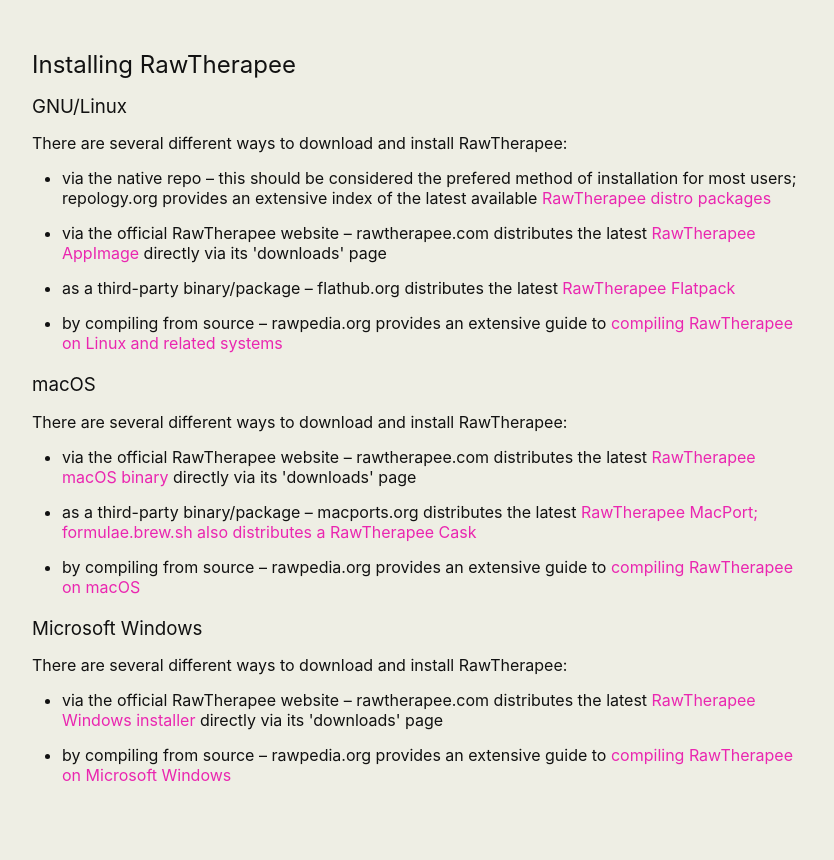
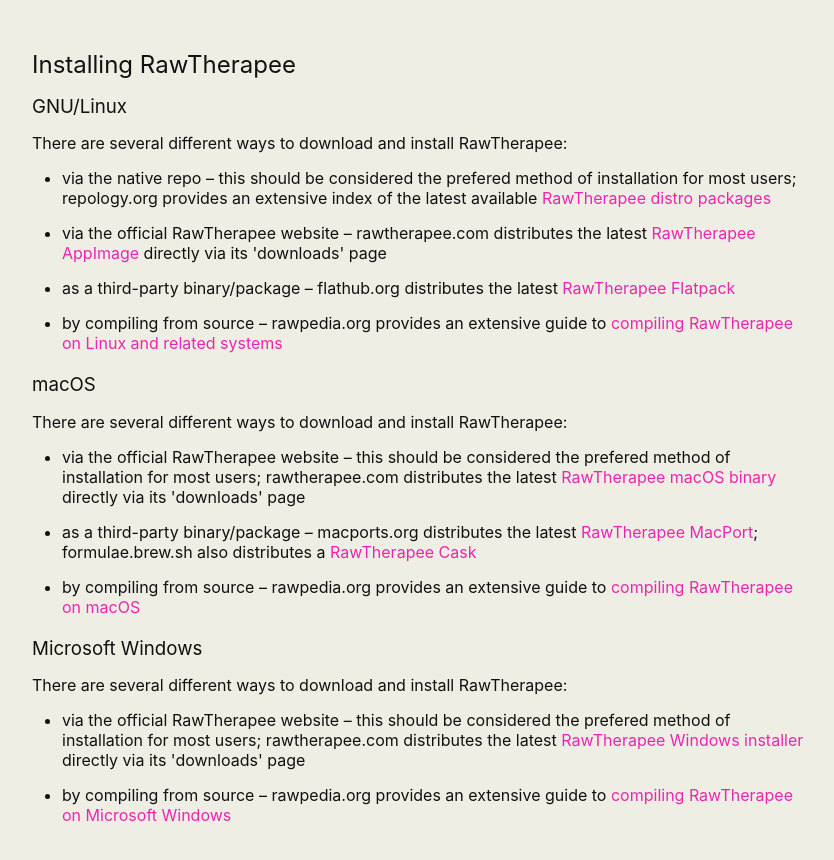
Before and after one commit to martbetz/martbetz.github.io, a Jekyll site: the page built from WIP/rtinstal.html, in a window 1280 px wide. Shown: the top 860 px of the page, without its empty margins (218-1052 px from the left). Built offline with Jekyll 4.4.1, drawn with Linux system fonts in a browser that asks for light colours.

Commit message:
Update rtinstal.html

```diff
--- a/WIP/rtinstal.html
+++ b/WIP/rtinstal.html
@@ -52,13 +52,13 @@
          There are several different ways to download and install RawTherapee:
          <ul>
             <li>
-               via the official RawTherapee website – rawtherapee.com distributes the latest <a href="https://rawtherapee.com/downloads"> RawTherapee macOS binary</a> directly via its 'downloads' page
+               via the official RawTherapee website – this should be considered the prefered method of installation for most users; rawtherapee.com distributes the latest <a href="https://rawtherapee.com/downloads"> RawTherapee macOS binary</a> directly via its 'downloads' page
              </li>
           </ul>
  </ul>
          <ul>
             <li>
-               as a third-party binary/package  – macports.org distributes the latest <a href="https://ports.macports.org/port/rawtherapee/"> RawTherapee MacPort; formulae.brew.sh also distributes a <a href="https://formulae.brew.sh/cask/rawtherapee#default">RawTherapee Cask</a>
+               as a third-party binary/package  – macports.org distributes the latest <a href="https://ports.macports.org/port/rawtherapee/">RawTherapee MacPort</a>; formulae.brew.sh also distributes a <a href="https://formulae.brew.sh/cask/rawtherapee#default">RawTherapee Cask</a>
              </li>
           </ul>
           <ul>
@@ -78,7 +78,7 @@
          There are several different ways to download and install RawTherapee:
          <ul>
             <li>
-               via the official RawTherapee website – rawtherapee.com distributes the latest <a href="https://rawtherapee.com/downloads"> RawTherapee Windows installer</a> directly via its 'downloads' page
+               via the official RawTherapee website – this should be considered the prefered method of installation for most users; rawtherapee.com distributes the latest <a href="https://rawtherapee.com/downloads"> RawTherapee Windows installer</a> directly via its 'downloads' page
              </li>
           </ul>
  </ul>
```
